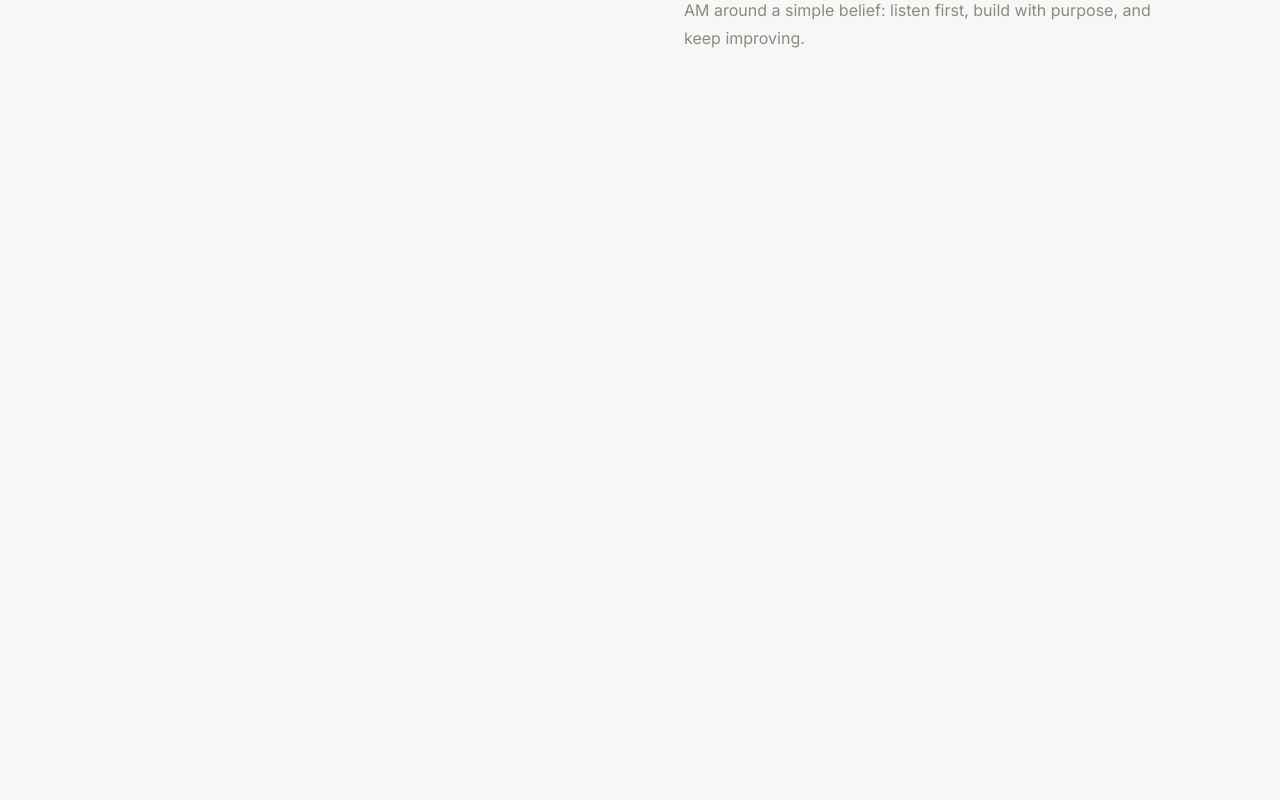
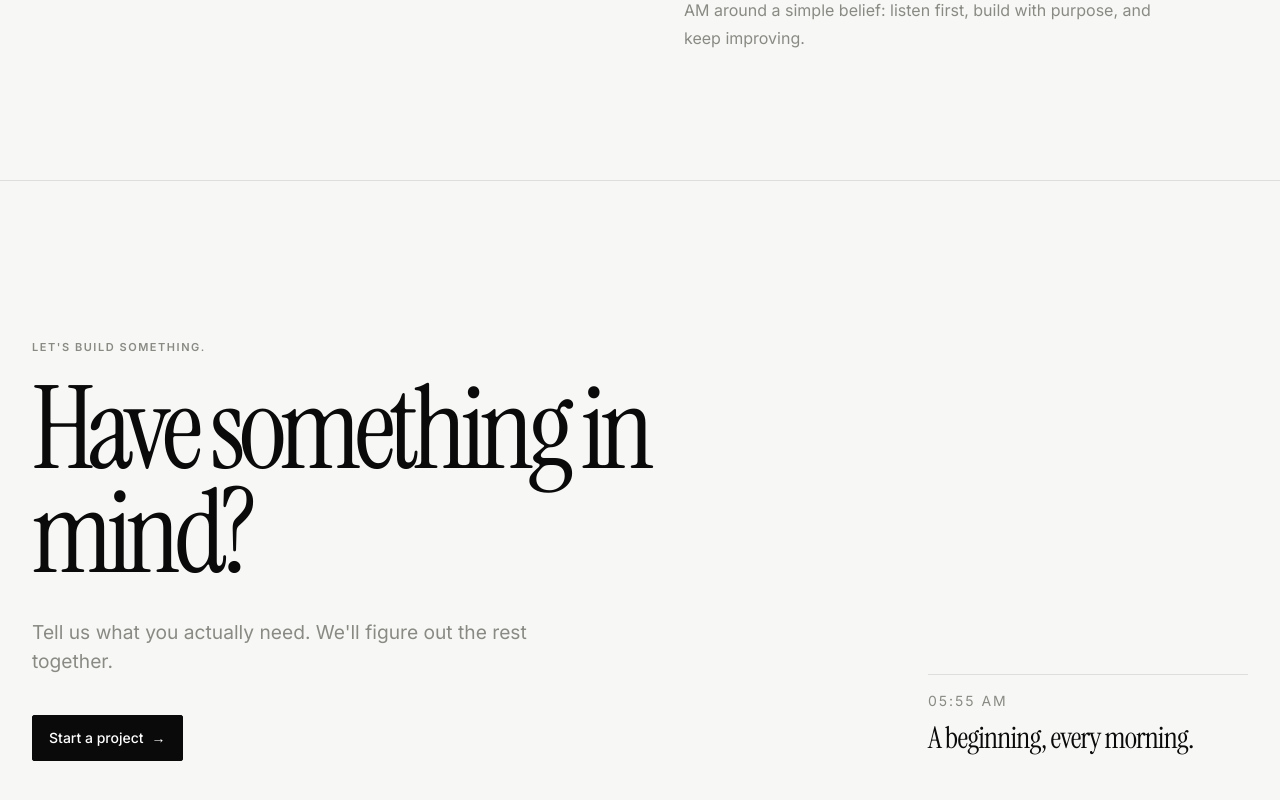
Before and after one commit to 555amowner-bit/555am-studio, a Next.js app: page / in a window 1280 px wide. Shown: the part 6150-6950 px from the top of the page. Before the commit the page ends 6330 px from the top, so only its background shows below. Built offline with nearby package versions, Linux system fonts and the light colour scheme.

Commit message:
feat: add final cta section

```diff
--- a/app/page.tsx
+++ b/app/page.tsx
@@ -1,4 +1,5 @@
 import { AboutIntro } from "@/components/about-intro";
+import { FinalCta } from "@/components/final-cta";
 import { Hero } from "@/components/hero";
 import { HowWeWork } from "@/components/how-we-work";
 import { SelectedWork } from "@/components/selected-work";
@@ -12,6 +13,7 @@ export default function Home() {
       <HowWeWork />
       <ServicesPricing />
       <AboutIntro />
+      <FinalCta />
     </>
   );
 }
--- /dev/null
+++ b/components/final-cta.tsx
@@ -0,0 +1,49 @@
+export function FinalCta() {
+  return (
+    <section
+      aria-labelledby="final-cta-heading"
+      className="border-t border-border py-24 sm:py-32 lg:py-40"
+    >
+      <div className="site-container">
+        <div className="grid-12 items-end gap-y-16">
+          <div className="col-span-12 lg:col-span-8">
+            <p className="eyebrow">LET&apos;S BUILD SOMETHING.</p>
+
+            <h2
+              id="final-cta-heading"
+              className="type-display mt-6 max-w-4xl"
+            >
+              Have something in mind?
+            </h2>
+
+            <p className="text-large mt-8 max-w-xl text-stone">
+              Tell us what you actually need. We&apos;ll figure out the rest
+              together.
+            </p>
+
+            <div className="mt-10">
+              <a className="button-primary" href="/contact">
+                <span>Start a project</span>
+                <span aria-hidden="true" className="button-arrow">
+                  →
+                </span>
+              </a>
+            </div>
+          </div>
+
+          <div className="col-span-12 lg:col-span-4 lg:pb-2">
+            <div className="border-t border-border pt-4 lg:ml-auto lg:max-w-xs">
+              <p className="text-small uppercase tracking-[0.14em] text-stone">
+                05:55 AM
+              </p>
+
+              <p className="mt-3 max-w-[18rem] font-display text-2xl leading-none tracking-[-0.03em] sm:text-3xl">
+                A beginning, every morning.
+              </p>
+            </div>
+          </div>
+        </div>
+      </div>
+    </section>
+  );
+}
```
